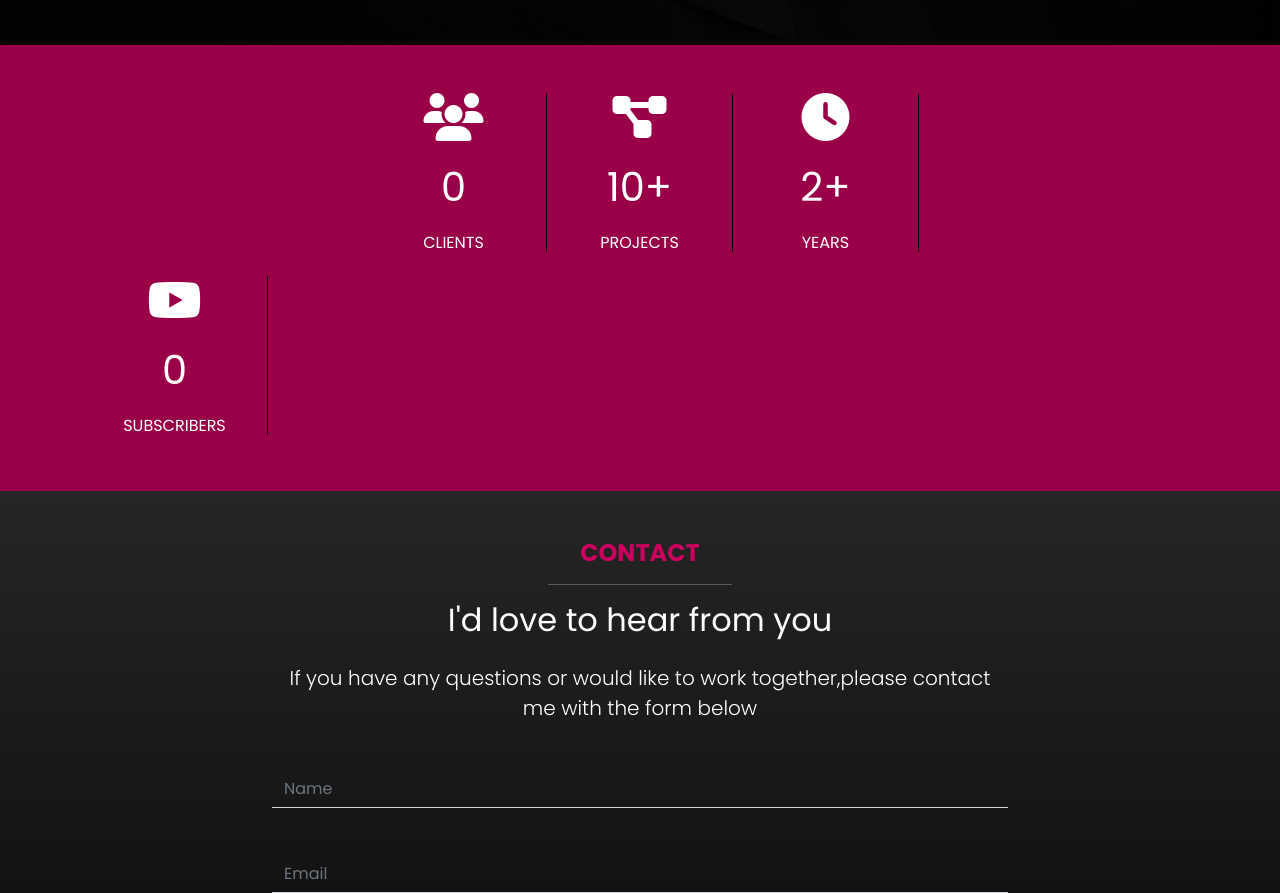
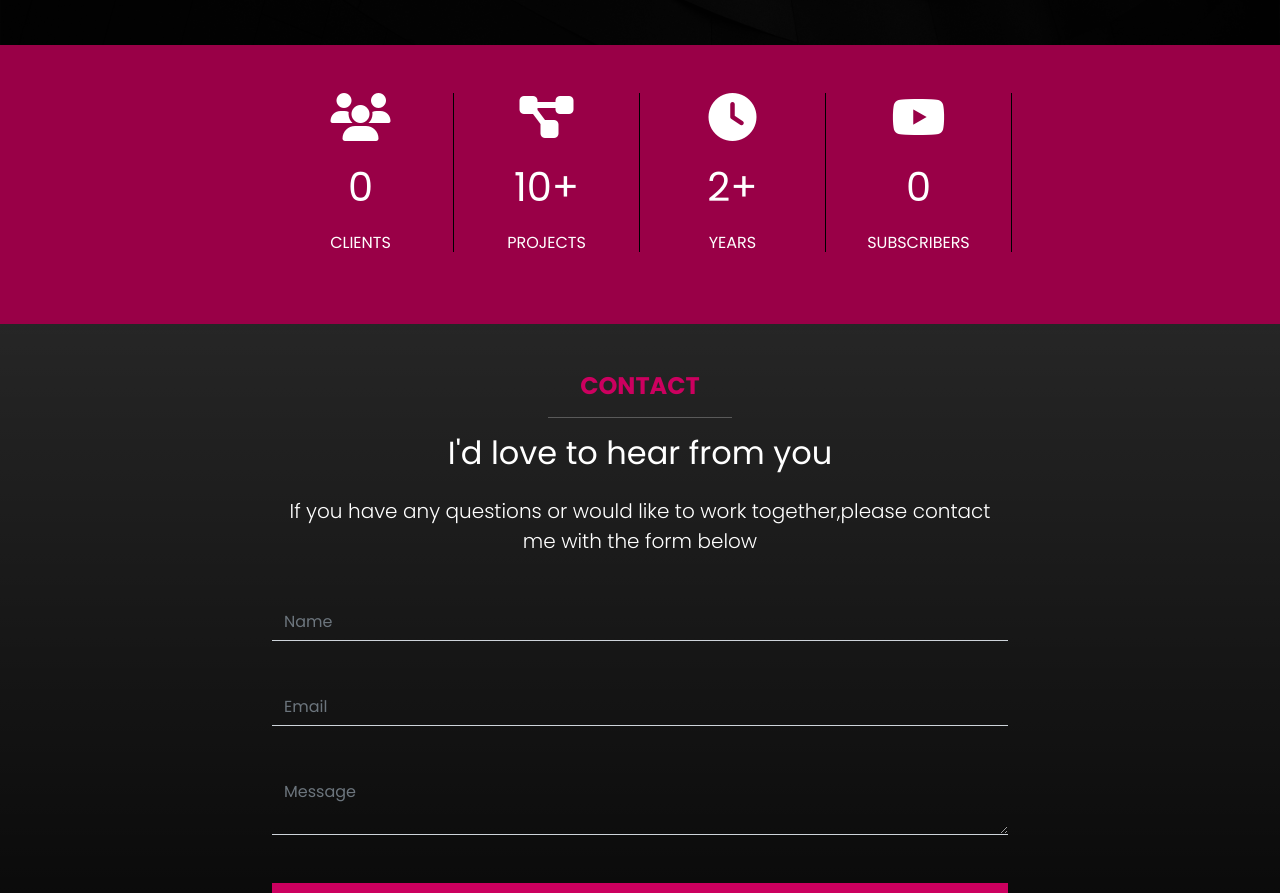
Before and after one commit to onlyRaghav/Raghav-portfolio-site, a website: page index.html in a window 1280 px wide. Shown: the part 4190-5083 px from the top of the page. Drawn offline with nearby package versions, Linux system fonts and the light colour scheme; files that its build step writes are made by us from their sources.

Commit message:
alignment fix in status section

```diff
--- a/index.html
+++ b/index.html
@@ -368,34 +368,34 @@
     <section class="stats text-bg-secondary py-5">
       <div class="container">
         <div class="row g-0 d-flex justify-content-center">
-          <div class="col-md-4 col-lg-2">
+          <div class="col-md-3 col-lg-2">
             <div class="stat text-center border-end border-dark mb-4">
               <i class="fas fa-users fa-3x mb-3"></i>
               <p class="fs-1">0</p>
               <h3 class="fs-6 text-uppercase">clients</h3>
             </div>
           </div>
-          <div class="col-md-4 col-lg-2">
+          <div class="col-md-3 col-lg-2">
             <div class="stat text-center border-end border-dark">
               <i class="fas fa-project-diagram fa-3x mb-3"></i>
               <p class="fs-1">10+</p>
               <h3 class="fs-6 text-uppercase">Projects</h3>
             </div>
           </div>
-          <div class="col-md-4 col-lg-2">
+          <div class="col-md-3 col-lg-2">
             <div class="stat text-center border-end border-dark">
               <i class="fas fa-clock fa-3x mb-3"></i>
               <p class="fs-1">2+</p>
               <h3 class="fs-6 text-uppercase">years</h3>
             </div>
           </div>
-          </div>
-          <div class="col-md-4 col-lg-2">
+          <div class="col-md-3 col-lg-2 justify-self-center">
             <div class="stat text-center border-end border-dark">
               <i class="fab fa-youtube fa-3x mb-3"></i>
               <p class="fs-1">0</p>
               <h3 class="fs-6 text-uppercase">Subscribers</h3>
             </div>
+          </div>
           </div>
         </div>
       </div>
```
